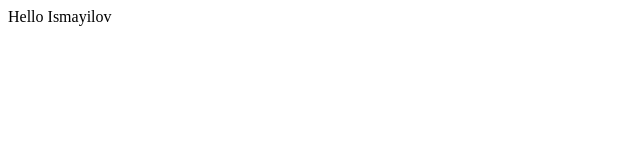
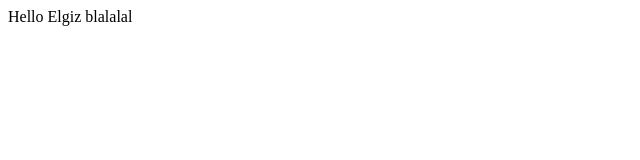
Before and after one commit to elgiz20002000/git_training, a plain HTML site: page index.html in a window 1280 px wide. Shown: the full height of the page, 0-640 px from the left. Drawn offline with Linux system fonts and the light colour scheme.

Commit message:
new html name

```diff
--- a/index.html
+++ b/index.html
@@ -7,6 +7,7 @@
     <title>Document</title>
 </head>
 <body>
-    Hello Ismayilov
+    Hello Elgiz
+    blalalal
 </body>
 </html>
```
